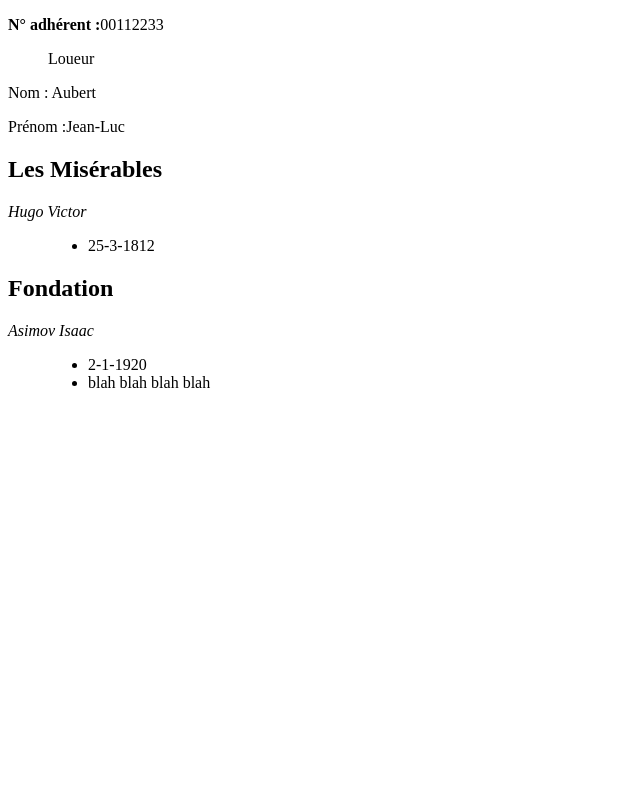
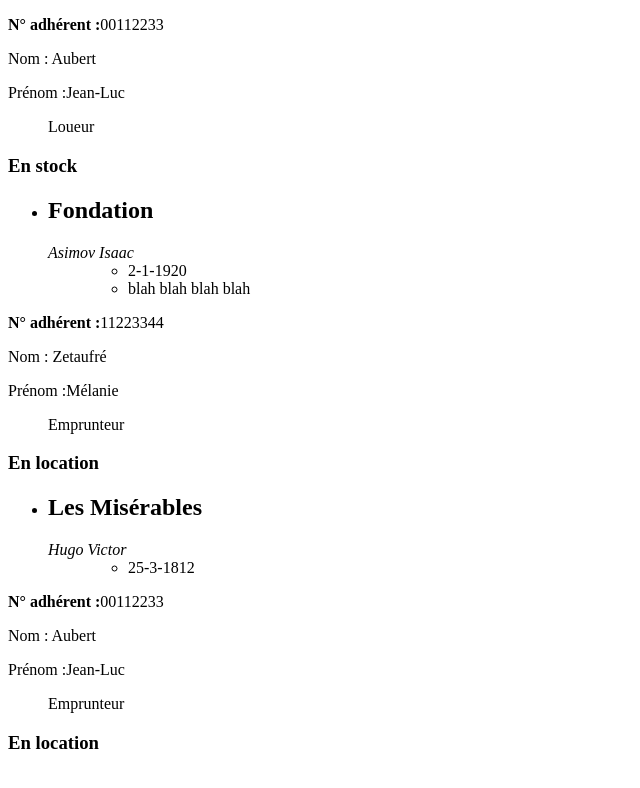
Before and after one commit to dacodemaniak/uml_ts, a website built with webpack: page index.html in a window 1280 px wide. Shown: the whole page, without its empty margins (0-640 px from the left). Built offline with nearby package versions, Linux system fonts and the light colour scheme.

Commit message:
Echange des informations

```diff
--- a/index.html
+++ b/index.html
@@ -6,10 +6,10 @@
     </head>
 
     <body>
-        <div id="user">
+        <div id="loueur">
         </div>
 
-        <div id="book">
+        <div id="emprunteur">
         </div>
 
         <script src="./build/bundle.js"></script>
--- a/src/main.ts
+++ b/src/main.ts
@@ -1,3 +1,4 @@
+import { Emprunteur } from './models/emprunteur';
 import { AsNomPrenomDate } from './interface/asNomPrenomDate';
 import { AsNom } from './interface/asNom';
 /**
@@ -49,8 +50,33 @@
 loueur.nom('Aubert');
 loueur.prenom('Jean-Luc');
 loueur.numAdherent('00112233');
+loueur.add(lesMiserables);
+loueur.add(fondation);
 loueur.asHTML();
 
-// Affichage des livres
-lesMiserables.asHTML();
-fondation.asHTML();
+const unAutreEmprunteur: Emprunteur = loueur.clone();
+console.log(unAutreEmprunteur.nom());
+
+// Création d'un emprunteur
+const emprunteur: Emprunteur = new Emprunteur();
+emprunteur.nom('Zetaufré');
+emprunteur.prenom('Mélanie');
+emprunteur.numAdherent('11223344');
+// Louer un bouquin
+if (emprunteur.emprunte(loueur, lesMiserables)) {
+    alert('Okay, je te laisse le bouquin !');
+} else {
+    alert('Désolé mon pote, mais je n\'ai plus en stock !');
+}
+
+// On essaye de réemprunter le même bouquin
+if (unAutreEmprunteur.emprunte(loueur, lesMiserables)) {
+    alert('Okay, je te laisse le bouquin !');
+} else {
+    alert('Désolé mon pote, mais je n\'ai plus en stock !');
+}
+
+// Affichage des emprunteurs et loueurs
+loueur.asHTML();
+emprunteur.asHTML();
+unAutreEmprunteur.asHTML();
--- a/src/models/emprunteur.ts
+++ b/src/models/emprunteur.ts
@@ -1,3 +1,4 @@
+import { Loueur } from './loueur';
 import { Utilisateur } from "./utilisateur";
 import { Livre } from "./livre";
 
@@ -27,4 +28,53 @@
 
         return this;
     }
+
+    public clone(): Loueur {
+        const instance: Loueur = new Loueur();
+        instance.nom(this.nom().toString());
+        instance.prenom(this.prenom().toString());
+        instance.numAdherent(this.numAdherent().toString());
+
+        return instance;
+    }
+
+    public emprunte(loueur: Loueur, livre: Livre) {
+        // On vérifie chez le loueur si le livre est disponible
+        let indice: number = -1;
+        if ((indice = loueur.find(livre)) !== 0) {
+            // Okay, c'est bon... on peut faire le job
+            this.add(livre);
+            // Mais aussi, supprimer le livre chez le loueur
+            loueur.remove(indice);
+            return true;
+        }
+
+        return false;
+    }
+
+    public asHTML(): string {
+        let content: string = '';
+
+        content = super.asHTML();
+
+        content += '<blockquote>Emprunteur</blockquote>';
+
+        // Affichage des livres de cet utilisateur
+        content += '<h3>En location</h3>';
+        content += '<ul>';
+        this.livres.forEach((livre: Livre, key: number) => {
+            content += '<li>' + livre.asHTML() + '</li>';
+        });
+        content += '</ul>';
+
+        const placeholder: string = '#emprunteur';
+
+
+
+        const body = document.querySelector(placeholder);
+
+        body.innerHTML += content;
+
+        return;
+    }
 }
--- a/src/models/livre.ts
+++ b/src/models/livre.ts
@@ -38,14 +38,12 @@
         return this.titre + ' écrit par ' + this.auteur.toString();
     }
 
-    public asHTML(): void {
+    public asHTML(): string {
         let content: string = '';
 
         content += '<h2>' + this.titre + '</h2>';
         content += this.auteur.asHTML();
 
-        const book: any = document.querySelector('#book');
-
-        book.innerHTML += content;
+        return content;
     }
 }
--- a/src/models/loueur.ts
+++ b/src/models/loueur.ts
@@ -1,5 +1,6 @@
 import { Livre } from "./livre";
 import { Utilisateur } from "./utilisateur";
+import { Emprunteur } from "./emprunteur";
 
 export class Loueur extends Utilisateur {
     private livres: Map<number, Livre>;
@@ -21,4 +22,46 @@
         return this;
     }
 
+    public clone(): Emprunteur {
+        const instance: Emprunteur = new Emprunteur();
+        instance.nom(this.nom().toString());
+        instance.prenom(this.prenom().toString());
+        instance.numAdherent(this.numAdherent().toString());
+
+        return instance;
+    }
+
+    public find(livre: Livre): number {
+        let indice: number = 0;
+        this.livres.forEach((alouer: Livre, key: number) => {
+            if (alouer === livre) {
+                indice = key;
+            }
+        });
+        return indice;
+    }
+
+    public asHTML(): string {
+        let content: string = '';
+
+        content = super.asHTML();
+
+        content += '<blockquote>Loueur</blockquote>';
+
+        const placeholder: string = '#loueur';
+
+        // Affichage des livres de cet utilisateur
+        content += '<h3>En stock</h3>';
+        content += '<ul>';
+        this.livres.forEach((livre: Livre, key: number) => {
+            content += '<li>' + livre.asHTML() + '</li>';
+        });
+        content += '</ul>';
+        const body = document.querySelector(placeholder);
+
+        body.innerHTML = content;
+
+        return;
+    }
+
 }
--- a/src/models/utilisateur.ts
+++ b/src/models/utilisateur.ts
@@ -1,4 +1,3 @@
-import { Loueur } from './loueur';
 import { HtmlInterface } from './../interface/htmlInterface';
 import { Livre } from "./livre";
 
@@ -47,21 +46,19 @@
         return this;
     }
 
-    public asHTML(): void {
+    public asHTML(): string {
         let content: string = '';
+
         content += '<p><strong>N° adhérent :</strong>' + this._numAdherent  + '</p>';
-        if (this instanceof Loueur) {
-            content += '<blockquote>Loueur</blockquote>';
-        } else {
-            content += '<blockquote>Emprunteur</blockquote>';
-        }
+
         content += '<p>Nom : ' + this._nom + '</p>';
         content += '<p>Prénom :' + this._prenom + '</p>';
 
-        const body = document.querySelector('#user');
+        return content;
+    }
 
-        body.innerHTML = content;
-    }
+    public abstract clone(): Utilisateur;
+
     public abstract add(livre: Livre): Utilisateur;
 
     public abstract remove(indice: number): Utilisateur;
```
